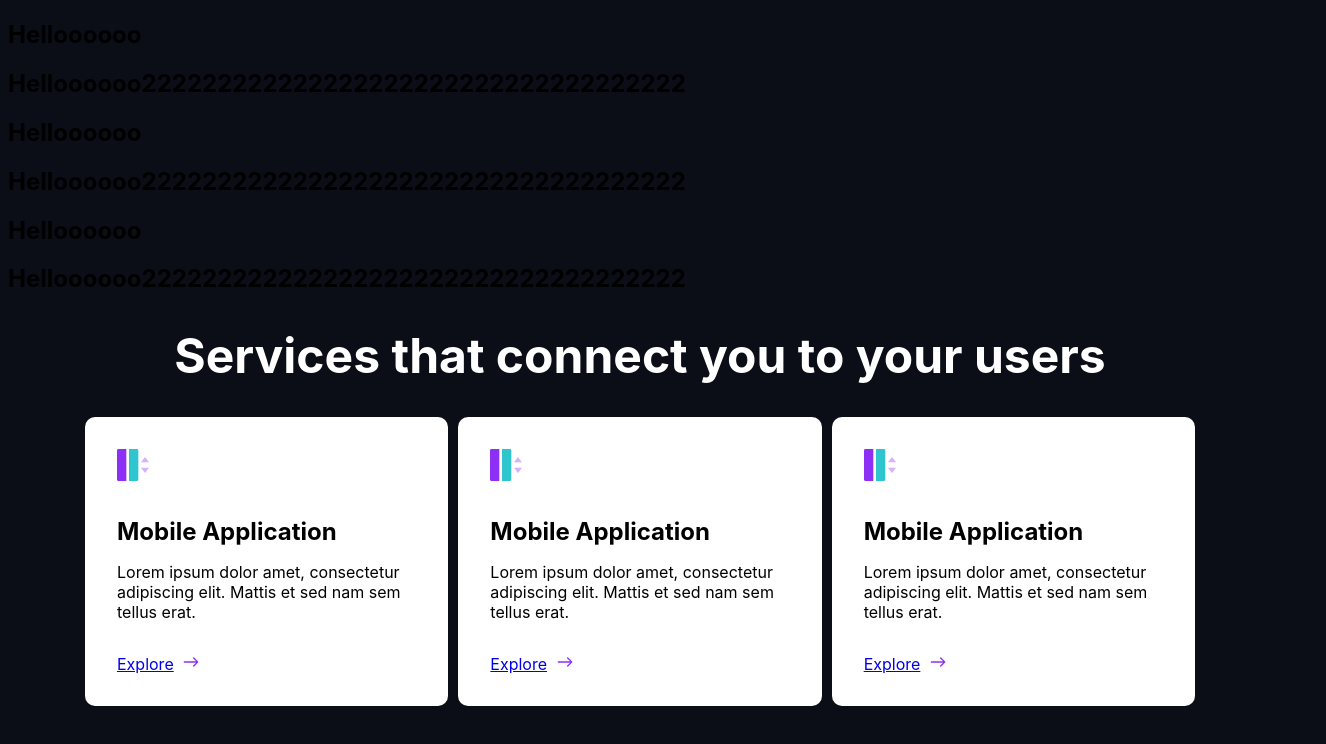
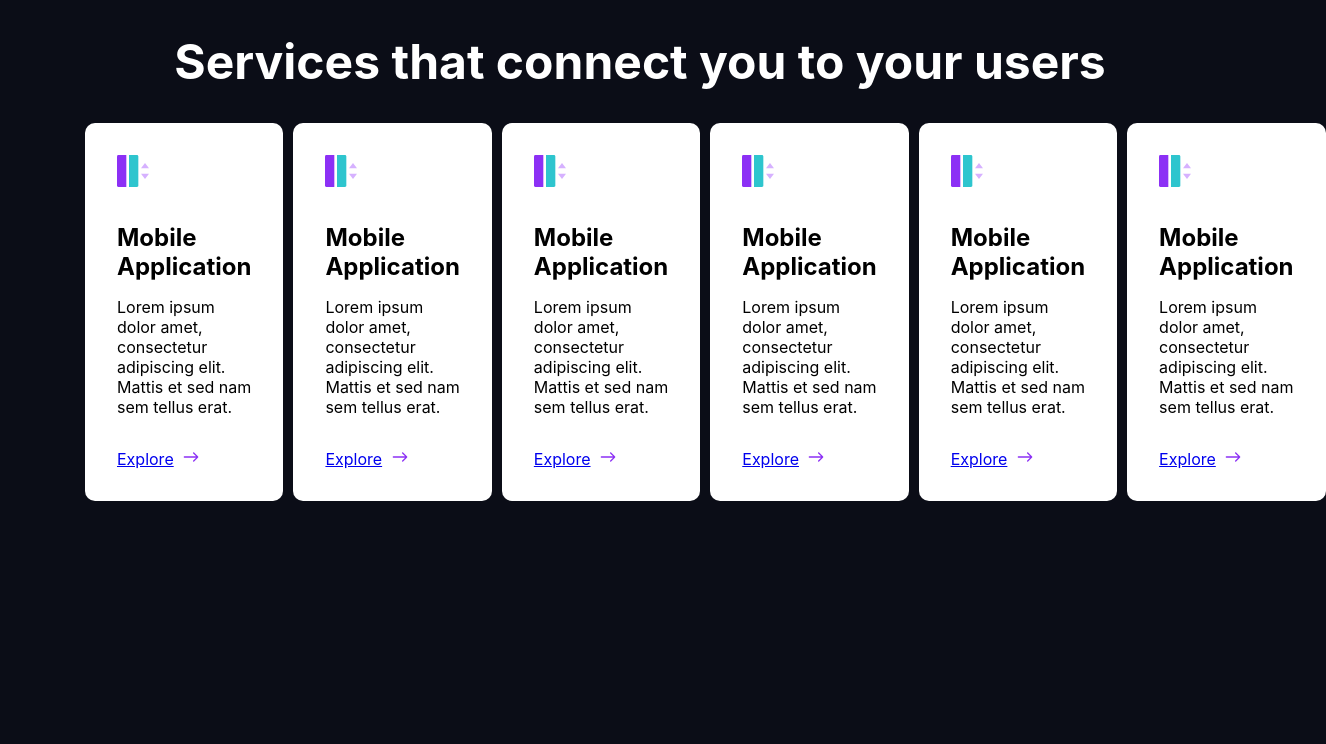
Before and after one commit to kienl194/FrontEnd-101, a plain HTML site: page 02/index.html in a window 1280 px wide. Shown: the whole page, 1326 px wide, since content can reach past the window. Drawn offline with Linux system fonts and the light colour scheme.

Commit message:
ghi chú

```diff
--- a/02/index.html
+++ b/02/index.html
@@ -8,14 +8,72 @@
     <title>KienL - 02</title>
 </head>
 <body>
-    <h2>Helloooooo</h2>
-    <h2>Helloooooo222222222222222222222222222222222222</h2>
-    <h2>Helloooooo</h2>
-    <h2>Helloooooo222222222222222222222222222222222222</h2>
-    <h2>Helloooooo</h2>
-    <h2>Helloooooo222222222222222222222222222222222222</h2>
+
     <h1>Services that connect you to your users</h1>
     <div class="box">
+
+        <div class="box__items">
+            <svg width="32" height="32" viewBox="0 0 32 32" fill="none" xmlns="http://www.w3.org/2000/svg">
+                <path d="M24 13.3333H32L28 8L24 13.3333ZM24 18.6667H32L28 24L24 18.6667Z" fill="#D6B1FF"/>
+                <path d="M1.33333 0H9.33333V32H1.33333C0.979711 32 0.640572 31.8595 0.390523 31.6095C0.140475 31.3594 0 31.0203 0 30.6667V1.33333C0 0.979711 0.140475 0.640572 0.390523 0.390523C0.640572 0.140475 0.979711 0 1.33333 0Z" fill="#8C30F5"/>
+                <path d="M12 0H20C20.3536 0 20.6928 0.140475 20.9428 0.390523C21.1929 0.640572 21.3333 0.979711 21.3333 1.33333V30.6667C21.3333 31.0203 21.1929 31.3594 20.9428 31.6095C20.6928 31.8595 20.3536 32 20 32H12V0Z" fill="#2EC5CE"/>
+            </svg>
+            <div class="box__title">
+                Mobile Application
+            </div>
+            <div class="box__description">
+                Lorem ipsum dolor amet, consectetur adipiscing elit. Mattis et sed nam sem tellus erat.
+            </div>
+            <div class="box__link">
+                <a href="#">Explore</a>
+                <svg width="16" height="16" viewBox="0 0 16 16" fill="none" xmlns="http://www.w3.org/2000/svg">
+                <path d="M10.1954 4.47142C9.9351 4.21107 9.9351 3.78896 10.1954 3.52861C10.4558 3.26826 10.8779 3.26826 11.1383 3.52861L15.1383 7.52861C15.3986 7.78896 15.3986 8.21107 15.1383 8.47142L11.1383 12.4714C10.8779 12.7318 10.4558 12.7318 10.1954 12.4714C9.9351 12.2111 9.9351 11.789 10.1954 11.5286L13.0574 8.66667H1.34071C0.968456 8.66667 0.666687 8.3682 0.666687 8.00001C0.666687 7.63182 0.968456 7.33334 1.34071 7.33334H13.0574L10.1954 4.47142Z" fill="#8C30F5"/>
+                </svg>
+
+            </div>
+        </div>
+
+        <div class="box__items">
+            <svg width="32" height="32" viewBox="0 0 32 32" fill="none" xmlns="http://www.w3.org/2000/svg">
+                <path d="M24 13.3333H32L28 8L24 13.3333ZM24 18.6667H32L28 24L24 18.6667Z" fill="#D6B1FF"/>
+                <path d="M1.33333 0H9.33333V32H1.33333C0.979711 32 0.640572 31.8595 0.390523 31.6095C0.140475 31.3594 0 31.0203 0 30.6667V1.33333C0 0.979711 0.140475 0.640572 0.390523 0.390523C0.640572 0.140475 0.979711 0 1.33333 0Z" fill="#8C30F5"/>
+                <path d="M12 0H20C20.3536 0 20.6928 0.140475 20.9428 0.390523C21.1929 0.640572 21.3333 0.979711 21.3333 1.33333V30.6667C21.3333 31.0203 21.1929 31.3594 20.9428 31.6095C20.6928 31.8595 20.3536 32 20 32H12V0Z" fill="#2EC5CE"/>
+            </svg>
+            <div class="box__title">
+                Mobile Application
+            </div>
+            <div class="box__description">
+                Lorem ipsum dolor amet, consectetur adipiscing elit. Mattis et sed nam sem tellus erat.
+            </div>
+            <div class="box__link">
+                <a href="#">Explore</a>
+                <svg width="16" height="16" viewBox="0 0 16 16" fill="none" xmlns="http://www.w3.org/2000/svg">
+                <path d="M10.1954 4.47142C9.9351 4.21107 9.9351 3.78896 10.1954 3.52861C10.4558 3.26826 10.8779 3.26826 11.1383 3.52861L15.1383 7.52861C15.3986 7.78896 15.3986 8.21107 15.1383 8.47142L11.1383 12.4714C10.8779 12.7318 10.4558 12.7318 10.1954 12.4714C9.9351 12.2111 9.9351 11.789 10.1954 11.5286L13.0574 8.66667H1.34071C0.968456 8.66667 0.666687 8.3682 0.666687 8.00001C0.666687 7.63182 0.968456 7.33334 1.34071 7.33334H13.0574L10.1954 4.47142Z" fill="#8C30F5"/>
+                </svg>
+
+            </div>
+        </div>
+
+        <div class="box__items">
+            <svg width="32" height="32" viewBox="0 0 32 32" fill="none" xmlns="http://www.w3.org/2000/svg">
+                <path d="M24 13.3333H32L28 8L24 13.3333ZM24 18.6667H32L28 24L24 18.6667Z" fill="#D6B1FF"/>
+                <path d="M1.33333 0H9.33333V32H1.33333C0.979711 32 0.640572 31.8595 0.390523 31.6095C0.140475 31.3594 0 31.0203 0 30.6667V1.33333C0 0.979711 0.140475 0.640572 0.390523 0.390523C0.640572 0.140475 0.979711 0 1.33333 0Z" fill="#8C30F5"/>
+                <path d="M12 0H20C20.3536 0 20.6928 0.140475 20.9428 0.390523C21.1929 0.640572 21.3333 0.979711 21.3333 1.33333V30.6667C21.3333 31.0203 21.1929 31.3594 20.9428 31.6095C20.6928 31.8595 20.3536 32 20 32H12V0Z" fill="#2EC5CE"/>
+            </svg>
+            <div class="box__title">
+                Mobile Application
+            </div>
+            <div class="box__description">
+                Lorem ipsum dolor amet, consectetur adipiscing elit. Mattis et sed nam sem tellus erat.
+            </div>
+            <div class="box__link">
+                <a href="#">Explore</a>
+                <svg width="16" height="16" viewBox="0 0 16 16" fill="none" xmlns="http://www.w3.org/2000/svg">
+                <path d="M10.1954 4.47142C9.9351 4.21107 9.9351 3.78896 10.1954 3.52861C10.4558 3.26826 10.8779 3.26826 11.1383 3.52861L15.1383 7.52861C15.3986 7.78896 15.3986 8.21107 15.1383 8.47142L11.1383 12.4714C10.8779 12.7318 10.4558 12.7318 10.1954 12.4714C9.9351 12.2111 9.9351 11.789 10.1954 11.5286L13.0574 8.66667H1.34071C0.968456 8.66667 0.666687 8.3682 0.666687 8.00001C0.666687 7.63182 0.968456 7.33334 1.34071 7.33334H13.0574L10.1954 4.47142Z" fill="#8C30F5"/>
+                </svg>
+
+            </div>
+        </div>
 
         <div class="box__items">
             <svg width="32" height="32" viewBox="0 0 32 32" fill="none" xmlns="http://www.w3.org/2000/svg">
--- a/css/style.scss
+++ b/css/style.scss
@@ -13,6 +13,7 @@ h1 {
 
     max-width: 1110px;
     display: flex;
+    flex: 30%;
     gap: 10px;
     margin-left: auto;
     margin-right: auto;
```
Also changed, not shown: css/style.css, 1 other file.
